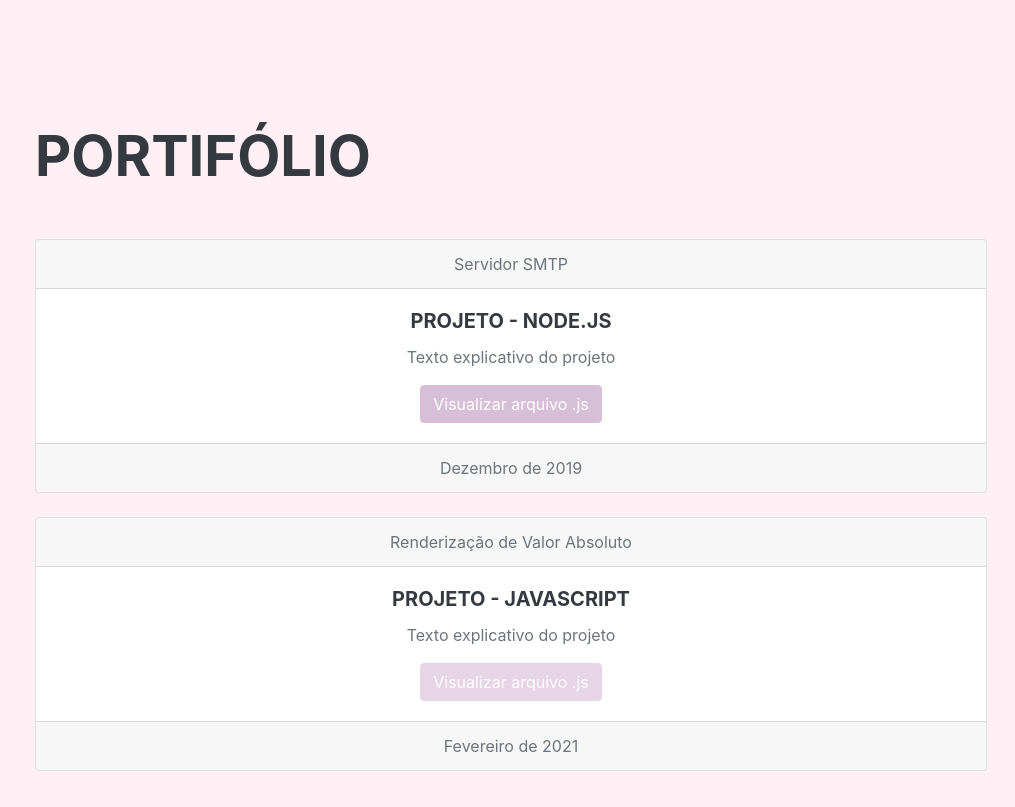
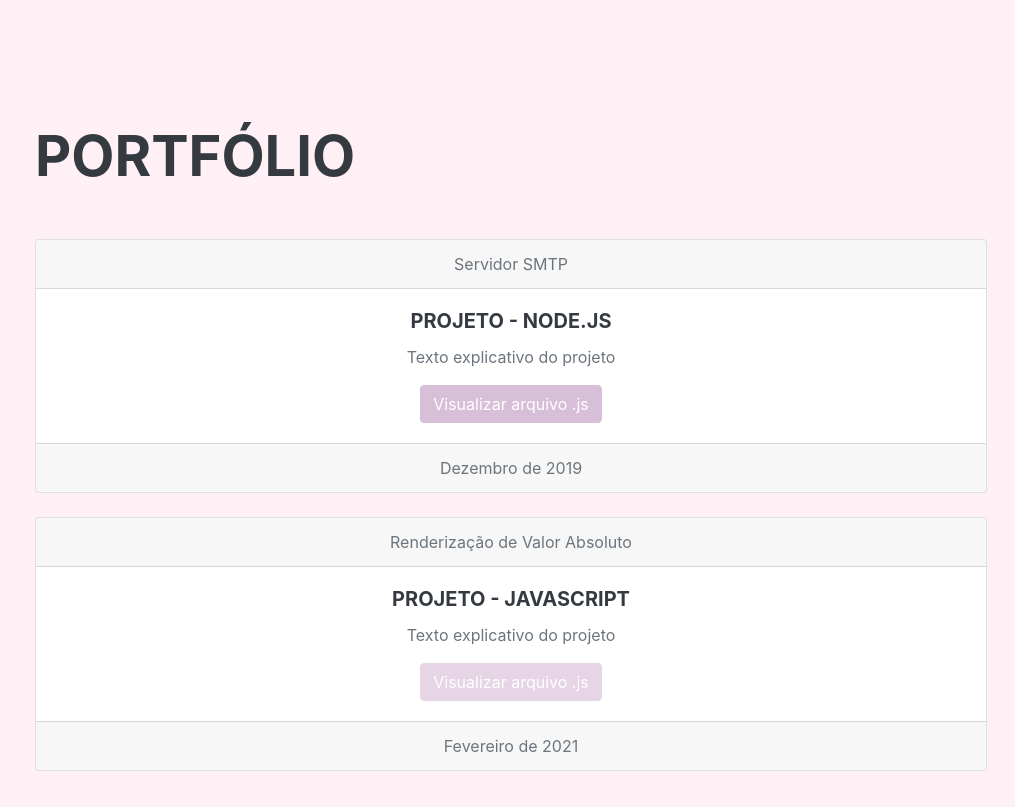
Before and after one commit to reenaataacruuz/cv-renata-cruz, a plain HTML site: page index.html in a window 1280 px wide. Shown: the part 5060-5867 px from the top of the page, without its empty margins (265-1280 px from the left). Drawn offline with nearby package versions, Linux system fonts and the light colour scheme; a web font is replaced by a local one.

Commit message:
Update index.html

```diff
--- a/index.html
+++ b/index.html
@@ -203,7 +203,7 @@
         <!-- portfolio -->
         <section class="resume-section-portifolio" id="portfolio">
             <div class="resume-section-content-portifolio col-md-12" data-aos="fade-up-right">
-                <h2 class="mb-5" data-aos="fade-up-left">Portifólio</h2>
+                <h2 class="mb-5" data-aos="fade-up-left">Portfólio</h2>
                 <div class="card text-center">
                     <div class="card-header">Servidor SMTP</div>
                     <div class="card-body">
```
